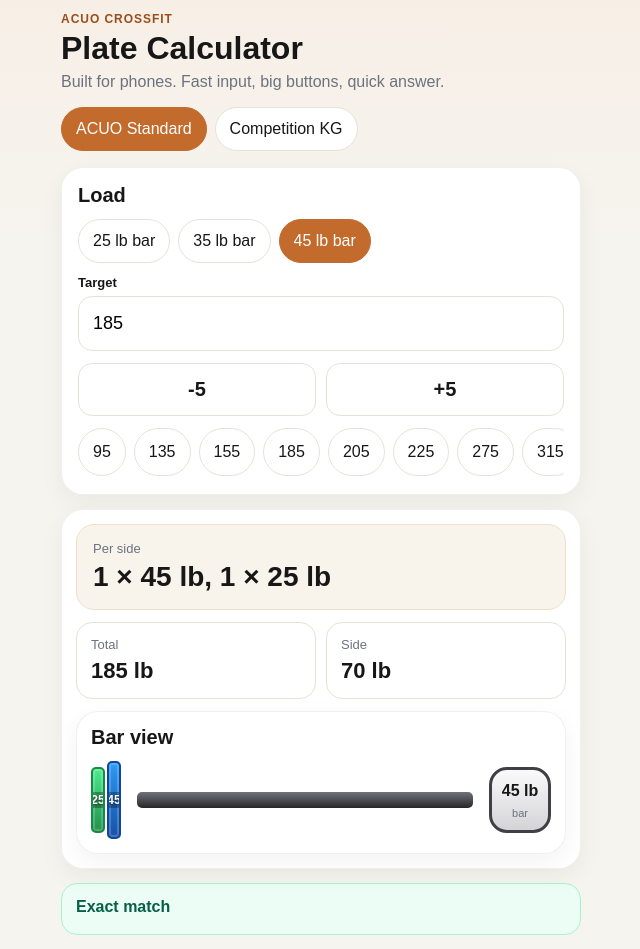
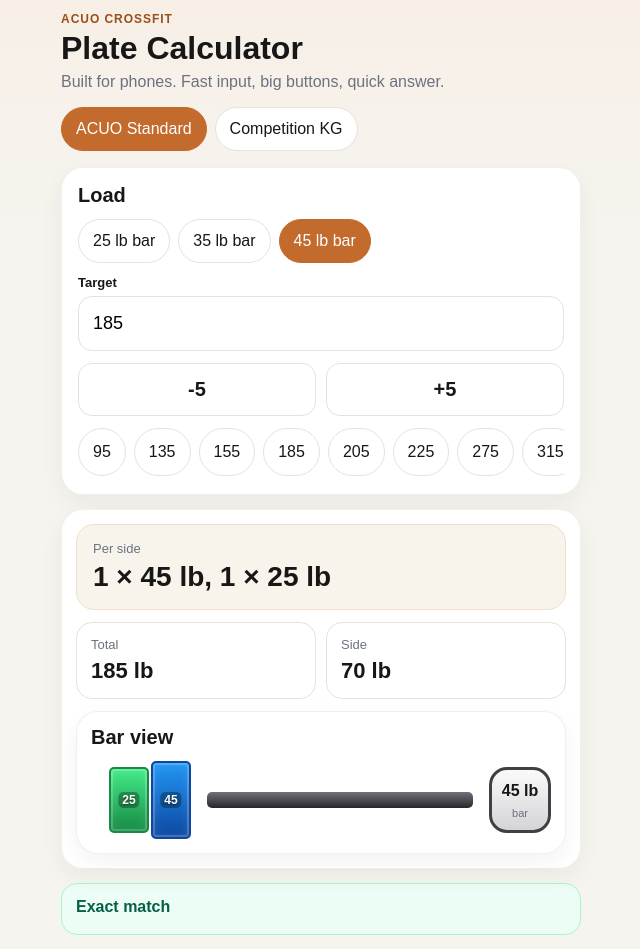
Before and after one commit to jdnipp/Plate_Calc_mobile_v2, a React (Vite) app: page / in a window 1280 px wide. Shown: the top 949 px of the page, without its empty margins (319-959 px from the left). Built offline with nearby package versions, Linux system fonts and the light colour scheme.

Commit message:
Adjust CSS for plate sizes and layout
Updated plate sizes and added margin to plate-side.

```diff
--- a/src/styles.css
+++ b/src/styles.css
@@ -76,7 +76,7 @@ h1{margin:0;font-size:32px}
 /* For dense view */
 .barbell-fit.dense { gap:2px; }
 
-.plate-side{display:flex;align-items:center;gap:2px;min-width:0}
+.plate-side{display:flex;align-items:center;gap:2px;min-width:0;margin-left: 18px}
 .plate-side:first-child{justify-content:flex-end}
 .plate{
   /* width:clamp(35px, 10vw, 45px); */ /* (removed, use .plate-NN below) */
@@ -88,16 +88,16 @@ h1{margin:0;font-size:32px}
 }
 
 /* Responsive per-size plate thickness using min-width keeps label visible */
-.plate-45 { min-width: 45px; }
-.plate-35 { min-width: 40px; }
-.plate-25 { min-width: 35px; }
-.plate-15 { min-width: 30px; }
-.plate-10 { min-width: 25px; }
-.plate-5  { min-width: 20px; }
-.plate-2\.5 { min-width: 20px; }
+.plate-45 { min-width: 65px; }
+.plate-35 { min-width: 60px; }
+.plate-25 { min-width: 55px; }
+.plate-15 { min-width: 50px; }
+.plate-10 { min-width: 45px; }
+.plate-5  { min-width: 40px; }
+.plate-2\.5 { min-width: 40px; }
 
 /* fallback for custom sizes */
-.plate { min-width: 14px; }
+.plate { min-width: 40px; }
 
 .plate-label{
   position:absolute;
```
